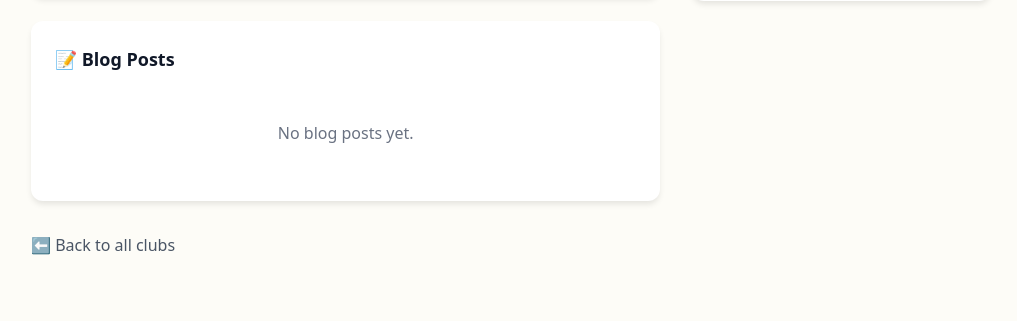
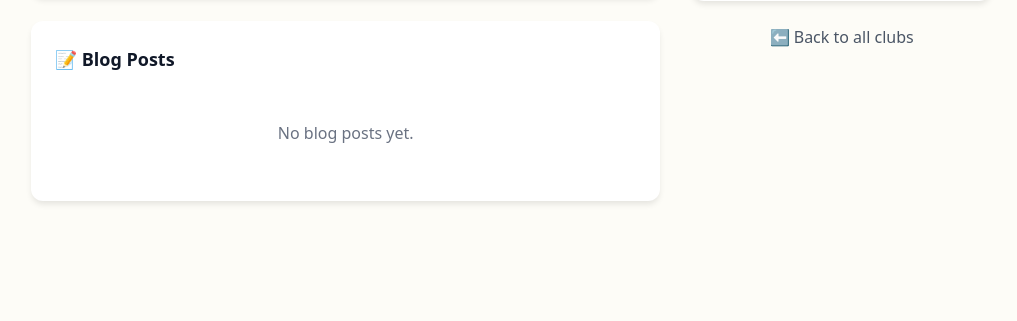
Before and after one commit to Radib-BK/ClubiFy, a Django app: template clubs/templates/clubs/club_detail.html in a window 1280 px wide. Shown: the part 776-1097 px from the top of the page, without its empty margins (129-1146 px from the left). After the commit the page ends 980 px from the top, so only its background shows below. Run offline with Django 4.2, Linux system fonts and the light colour scheme; the template is opened without the code that fills it, so the values that code supplies are empty; style sheets or scripts are compiled from the project's sources.

Commit message:
club details page change

```diff
--- a/clubs/templates/clubs/club_detail.html
+++ b/clubs/templates/clubs/club_detail.html
@@ -176,14 +176,14 @@
                 </div>
             </div>
             {% endif %}
+            <!-- Back Link -->
+         <div class="pb-8 text-center">
+            <a href="{% url 'clubs:club_list' %}" class="text-gray-600 hover:text-gray-900">
+                ⬅️ Back to all clubs
+            </a>
+        </div>
         </div>
     </div>
 
-    <!-- Back Link -->
-    <div class="mt-8 px-6 sm:px-8 pb-8">
-        <a href="{% url 'clubs:club_list' %}" class="text-gray-600 hover:text-gray-900">
-            ⬅️ Back to all clubs
-        </a>
-    </div>
 </div>
 {% endblock %}
```
